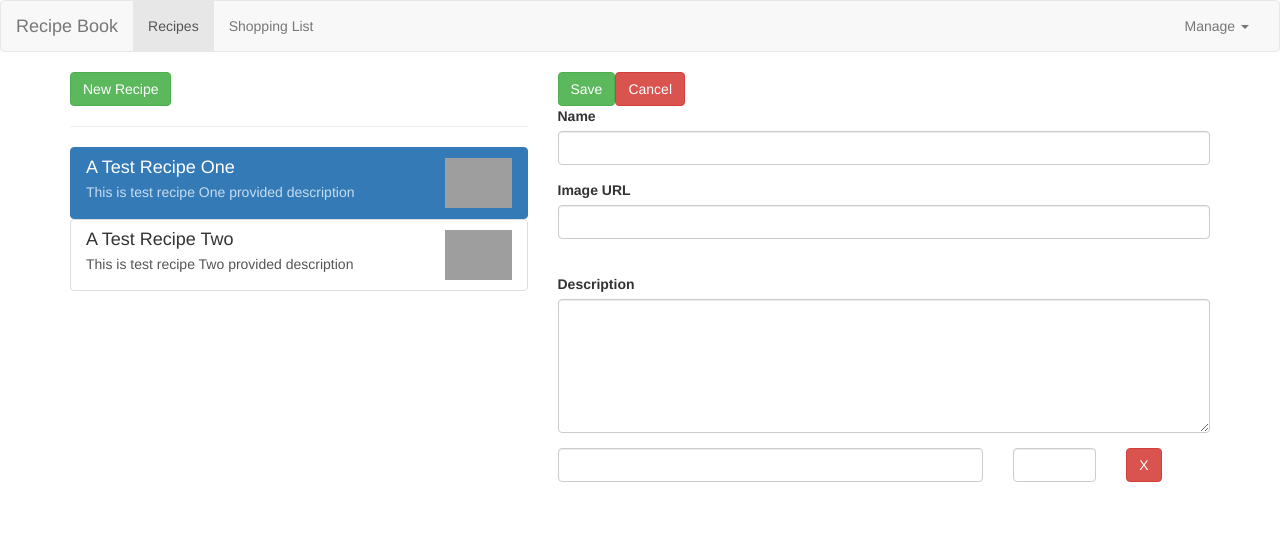
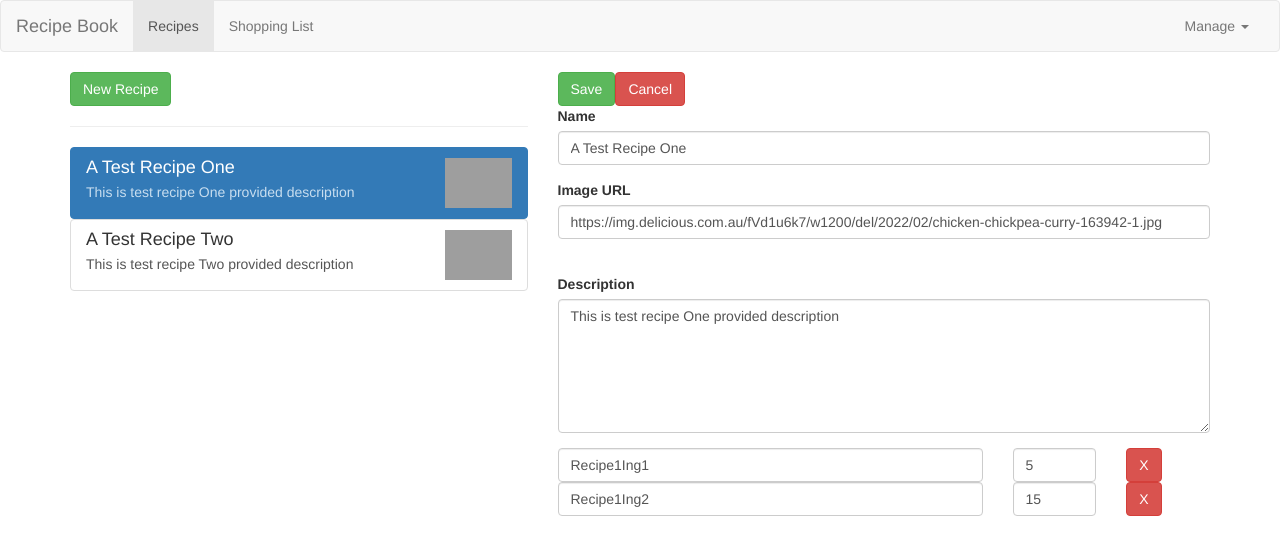
Before and after one commit to A7Aima/recipe-book, an Angular app: page /recipes/0/edit in a window 1280 px wide. Shown: the top 554 px of the page. Built offline with nearby package versions, Linux system fonts and the light colour scheme; grey boxes are pictures that could not be loaded.

Commit message:
adding form array

```diff
--- a/src/app/app.module.ts
+++ b/src/app/app.module.ts
@@ -11,7 +11,7 @@ import { ShoppingListComponent } from './shopping-list/shopping-list.component';
 import { ShoppingEditComponent } from './shopping-list/shopping-edit/shopping-edit.component';
 import { RecipeDetailComponent } from './recipes/recipe-detail/recipe-detail.component';
 import { DropDownDirective } from './shared/dropdown.directive';
-import { FormsModule } from '@angular/forms';
+import { FormsModule, ReactiveFormsModule } from '@angular/forms';
 import { ShoppinListService } from './shopping-list/shopping-service/shopping.service';
 import { RecipeStartComponent } from './recipes/recipe-start/recipe-start.component';
 import { RecipeEditComponent } from './recipes/recipe-edit/recipe-edit.component';
@@ -33,6 +33,7 @@ import { RecipeEditComponent } from './recipes/recipe-edit/recipe-edit.component
   imports: [
     BrowserModule,
     FormsModule,
+    ReactiveFormsModule,
     AppRoutingModule
   ],
   providers: [ShoppinListService],
--- a/src/app/recipes/recipe-edit/recipe-edit.component.html
+++ b/src/app/recipes/recipe-edit/recipe-edit.component.html
@@ -1,6 +1,6 @@
 <div class="row">
   <div class="col-xs-12">
-    <form>
+    <form [formGroup]="recipeForm" (ngSubmit)="onSubmit()">
       <div class="row">
         <div class="col-xs-12">
           <button type="submit" class="btn btn-success">Save</button>
@@ -11,7 +11,7 @@
         <div class="col-xs-12">
           <div class="form-group">
             <label for="name">Name</label>
-            <input type="text" id="name" class="form-control">
+            <input type="text" id="name" class="form-control" formControlName="name">
           </div>
         </div>
       </div>
@@ -19,7 +19,7 @@
         <div class="col-xs-12">
           <div class="form-group">
             <label for="imagePath">Image URL</label>
-            <input type="text" id="imagePath" class="form-control">
+            <input type="text" id="imagePath" class="form-control" formControlName="imagePath">
           </div>
         </div>
       </div>
@@ -32,18 +32,19 @@
         <div class="col-xs-12">
           <div class="form-group">
             <label for="description">Description</label>
-            <textarea type="text" id="description" class="form-control" cols="30" rows="6"></textarea>
+            <textarea type="text" id="description" class="form-control" cols="30" rows="6"
+              formControlName="description"></textarea>
           </div>
         </div>
       </div>
       <div class="row">
-        <div class="col-xs-12">
-          <div class="row">
+        <div class="col-xs-12" formArrayName="ingredients">
+          <div class="row" *ngFor="let ingredients of controls; let i=index" [formGroupName]="i">
             <div class="col-xs-8">
-              <input type="text" class="form-control">
+              <input type="text" class="form-control" formControlName="name">
             </div>
             <div class="col-xs-2">
-              <input type="number" class="form-control">
+              <input type="number" class="form-control" formControlName="amount">
             </div>
             <div class="col-xs-2">
               <button class="btn btn-danger">X</button>
--- a/src/app/recipes/recipe-edit/recipe-edit.component.ts
+++ b/src/app/recipes/recipe-edit/recipe-edit.component.ts
@@ -1,5 +1,7 @@
 import { Component, OnInit } from '@angular/core';
+import { FormArray, FormControl, FormGroup } from '@angular/forms';
 import { ActivatedRoute, Params } from '@angular/router';
+import { RecipeService } from '../recipe-service/recipe.service';
 
 @Component({
   selector: 'app-recipe-edit',
@@ -9,15 +11,49 @@ import { ActivatedRoute, Params } from '@angular/router';
 export class RecipeEditComponent implements OnInit {
   id: number;
   editMode = false;
-  constructor(private route: ActivatedRoute) { }
+  recipeForm: FormGroup;
+  constructor(private route: ActivatedRoute, private recipeService: RecipeService) { }
 
   ngOnInit(): void {
     this.route.params.subscribe(
       (params: Params) => {
         this.id = +params['id'];
         this.editMode = params['id'] != null;
+        this.initForm();
       }
     );
   }
 
+  private initForm() {
+    let recipeName = "";
+    let recipeImagePath = "";
+    let recipeDescription = "";
+    let recipeIngredients = new FormArray([]);
+    if (this.editMode) {
+      const recipe = this.recipeService.getRecipeWithIndex(this.id);
+      recipeName = recipe.name;
+      recipeImagePath = recipe.imagePath;
+      recipeDescription = recipe.description;
+      if (recipe['ingredients']) {
+        for (let ingredient of recipe.ingredients) {
+          recipeIngredients.push(new FormGroup({
+            "name": new FormControl(ingredient.name),
+            'amount': new FormControl(ingredient.amount),
+          }))
+        }
+      }
+    }
+    this.recipeForm = new FormGroup({
+      'name': new FormControl(recipeName),
+      'imagePath': new FormControl(recipeImagePath),
+      'description': new FormControl(recipeDescription),
+      'ingredients': recipeIngredients,
+    });
+  }
+
+  onSubmit() {
+    console.log(this.recipeForm);
+  }
+
+  get controls() { return (<FormArray>this.recipeForm.get('ingredients')).controls; }
 }
```
